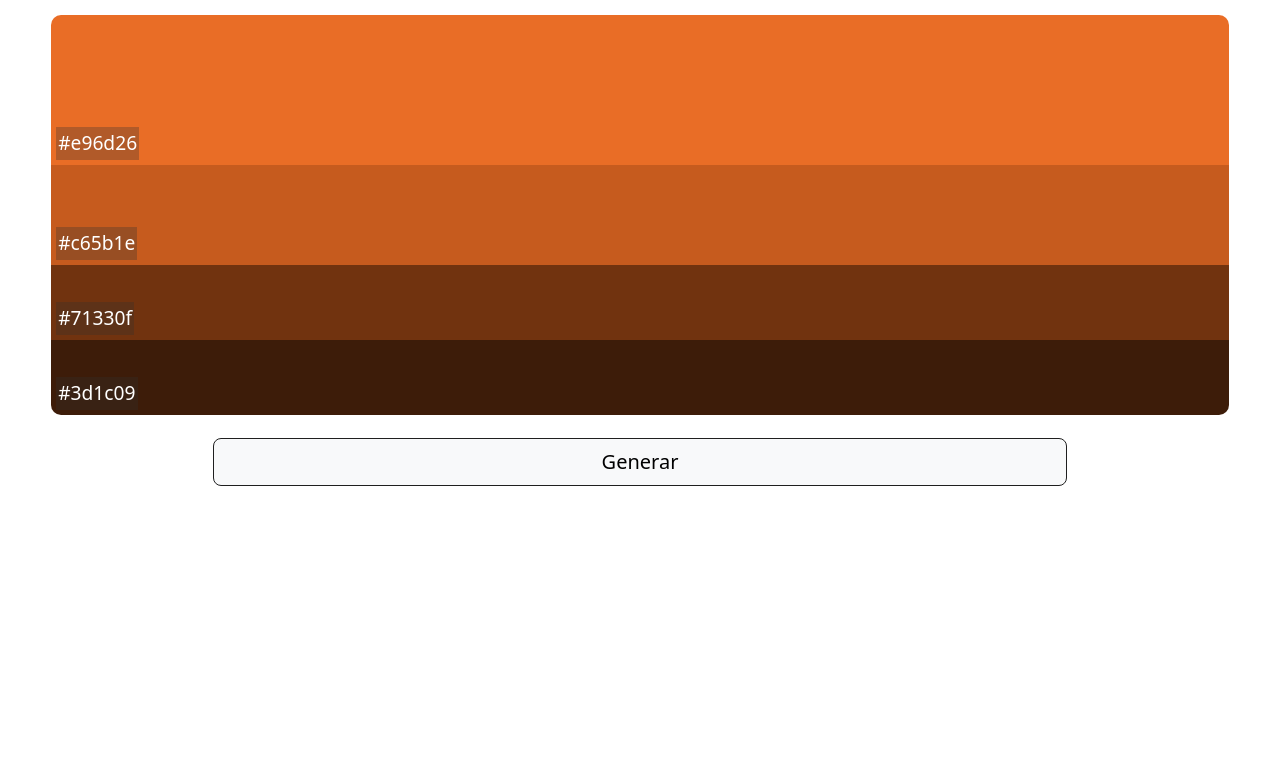
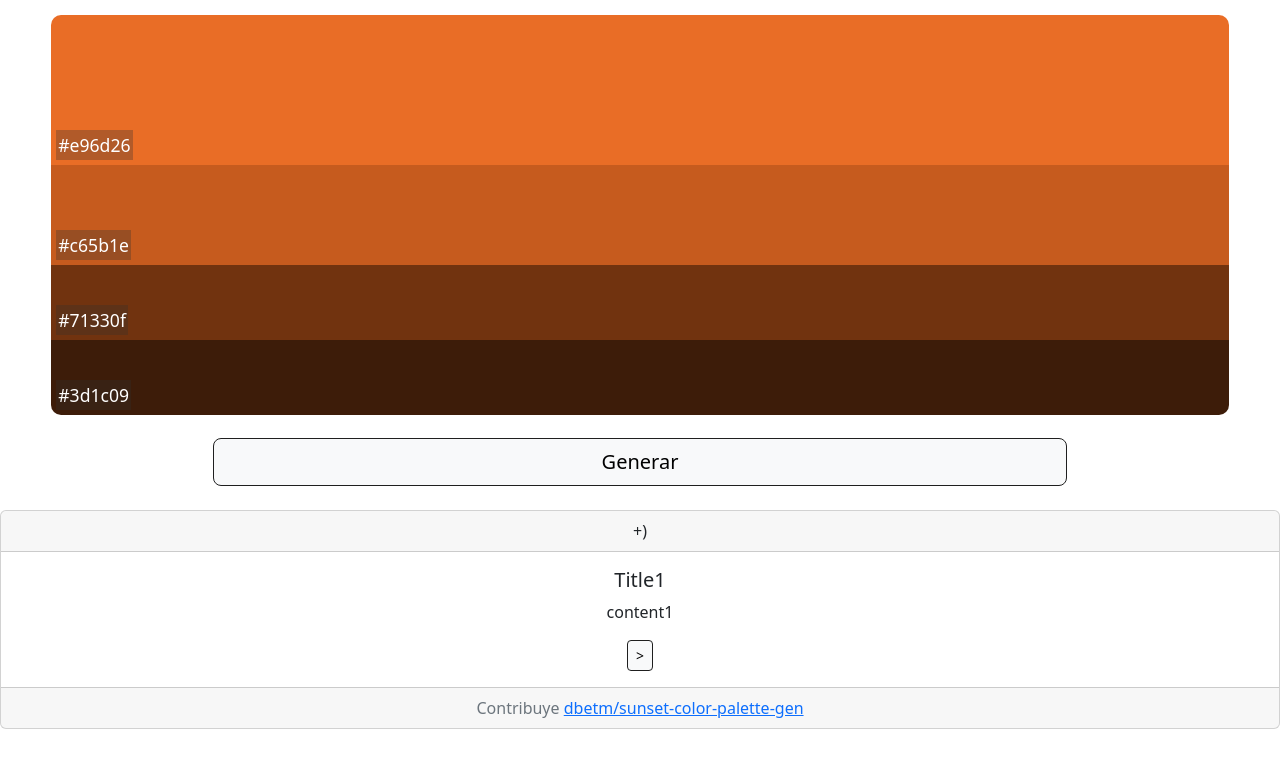
Before and after one commit to dbetm/sunset-color-palette-gen, a plain HTML site: page index.html in a window 1280 px wide. Drawn offline with nearby package versions, Linux system fonts and the light colour scheme.

Commit message:
Add slider logic to display related info to sunsets

```diff
--- /dev/null
+++ b/assets/sunset_info.json
@@ -0,0 +1,14 @@
+[
+    {
+      "title":"Title1",
+      "content":"content1"
+    },
+    {
+      "title":"Title2",
+      "content":"content2"
+    },
+    {
+      "title":"Title3",
+      "content":"content3"
+    }
+]
--- a/css/main.css
+++ b/css/main.css
@@ -1,7 +1,6 @@
 html, body {
     height: 100%;
     width: 100%;
-    /* display: table; */
 }
 
 
@@ -12,9 +11,7 @@ html, body {
 }
 
 .color-item {
-    /* border: 1px solid #1eab81; */
     cursor: pointer;
-    /* border-radius: 1px; */
     text-align: left;
     position: relative;
 }
@@ -46,10 +43,9 @@ html, body {
 .color-item span {
     position: absolute;
     bottom: 0;
-    /* border: 1px solid #40b312; */
     margin-left: 5px;
     margin-bottom: 5px;
-    font-size: 1.2em;
+    font-size: 1.1em;
     color: white;
     padding: 2px;
     background-color: rgba(46, 46, 46, 0.3);
--- a/index.html
+++ b/index.html
@@ -31,6 +31,29 @@
             </button>
         </section>
 
+        <div class="card text-center mt-3">
+            <div class="card-header">
+                +)
+            </div>
+            <div class="card-body">
+                <h5 class="card-title" id="infoTitle">
+                    Colores más comunes en un atardecer
+                </h5>
+                <p class="card-text" id="infoContent">
+                    With supporting text below as a natural lead-in to additional content.
+                </p>
+                <a href="#" class="btn btn-light btn-sm" onclick="renderSunsetInfo();">
+                    >
+                </a>
+            </div>
+            <div class="card-footer text-muted">
+                Contribuye <a href="https://github.com/dbetm/sunset-color-palette-gen"
+                target="_blank">
+                    dbetm/sunset-color-palette-gen
+                </a>
+            </div>
+        </div>
+
         <!-- JavaScript Bundle with Popper -->
         <script src="https://cdn.jsdelivr.net/npm/bootstrap@5.2.1/dist/js/bootstrap.bundle.min.js" integrity="sha384-u1OknCvxWvY5kfmNBILK2hRnQC3Pr17a+RTT6rIHI7NnikvbZlHgTPOOmMi466C8" crossorigin="anonymous"></script>
 
--- a/js/app.js
+++ b/js/app.js
@@ -1,7 +1,25 @@
+var sunsetInfo;
+var currentIndex = -1;
+
 // Entrypoint
 window.onload = function() {
     renderCodeColors();
+
+    fetch("assets/sunset_info.json")
+        .then(response => response.json())
+        .then(json => renderSunsetInfo(json));
 };
+
+
+function renderSunsetInfo(data=null) {
+    sunsetInfo = data == null ? sunsetInfo : data;
+    currentIndex = (currentIndex + 1) % sunsetInfo.length;
+
+    let infoItem = sunsetInfo[currentIndex];
+
+    document.getElementById("infoTitle").innerHTML = infoItem.title;
+    document.getElementById("infoContent").innerHTML = infoItem.content;
+}
 
 
 function copy(spanObj) {
@@ -17,12 +35,13 @@ function copy(spanObj) {
 	document.body.removeChild(input);
 
     // Display for 1.2 seconds a label indicating that was copied.
-    spanObj.innerHTML = "copied +)";
+    spanObj.innerHTML = "copied!";
 
     setTimeout(function() {
         spanObj.innerHTML = value;
     }, 1200);
 }
+
 
 function renderCodeColors() {
     let colorPalette = document.getElementById("colorPalette");
@@ -36,6 +55,7 @@ function renderCodeColors() {
     }
 }
 
+
 function insertColorCode(spanObj, colorCode) {
     let rgbArr = rgbStringToArray(colorCode);
     let hexValue = rgbToHex(rgbArr[0], rgbArr[1], rgbArr[2]);
```
